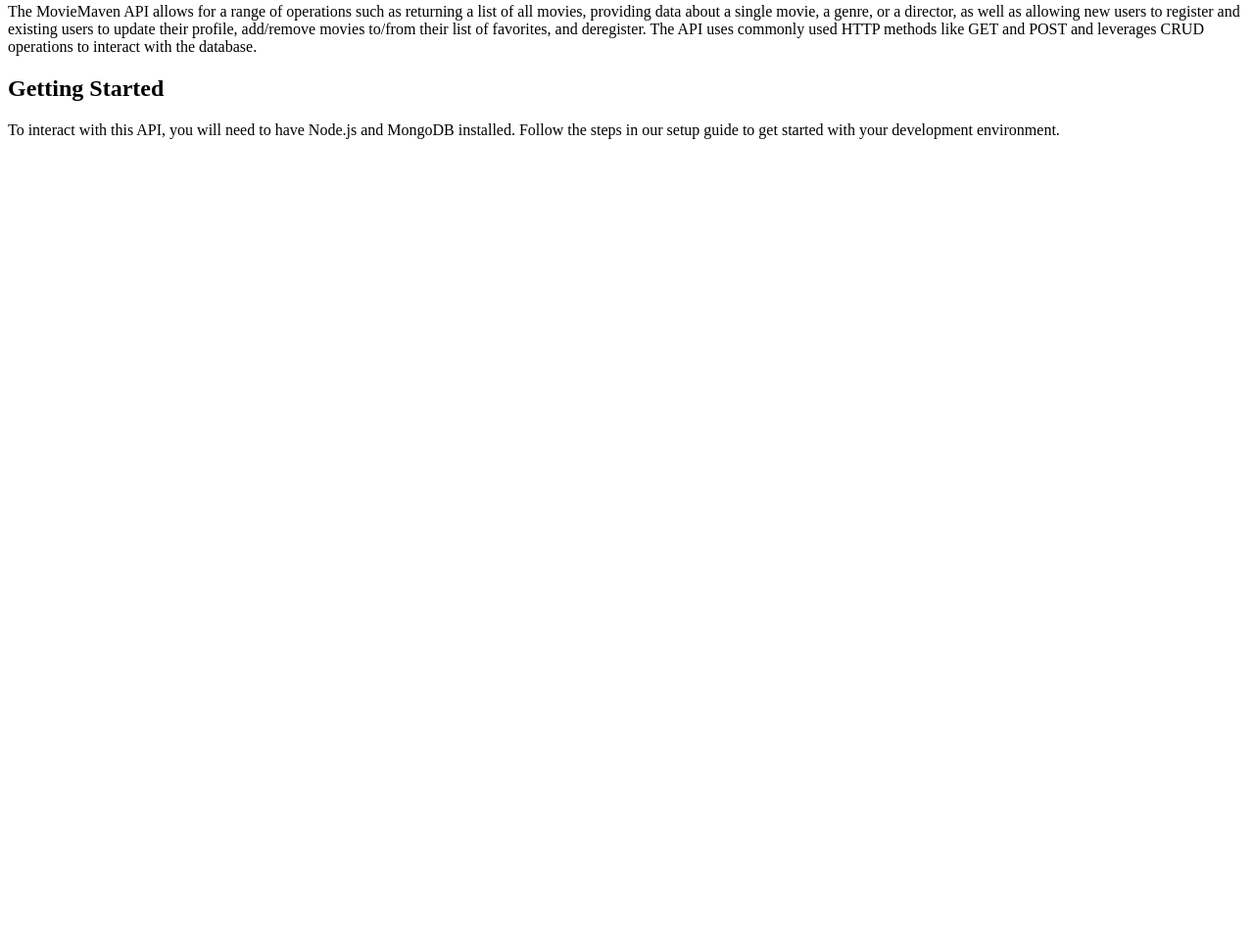
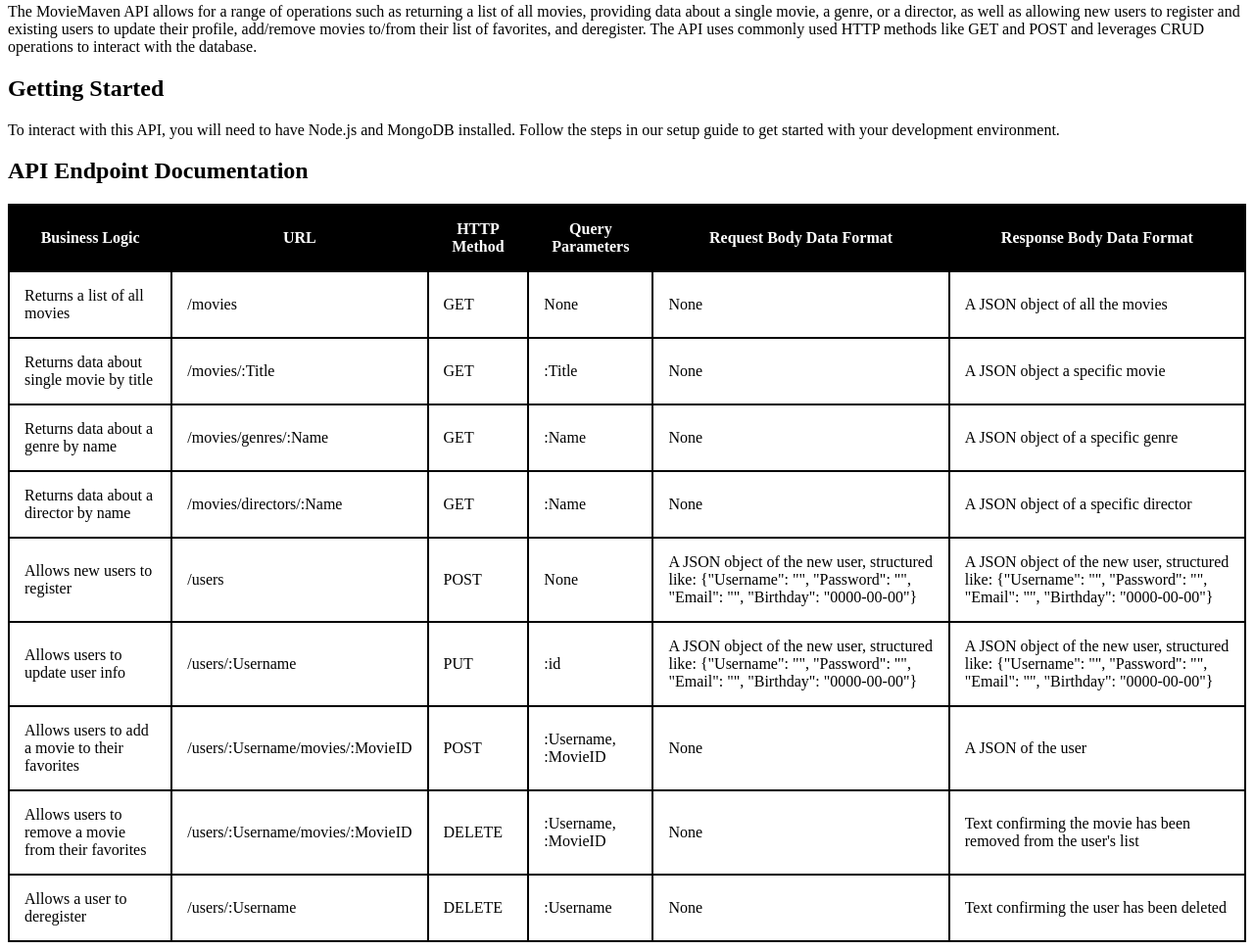
Before and after one commit to ninawiedrich/movie_api, a website: page public/documentation.html in a window 1280 px wide. Shown: the part 198-1168 px from the top of the page at 98% size. Before the commit the page ends 800 px from the top, so only its background shows below. Drawn offline with Linux system fonts and the light colour scheme.

Commit message:
added endpoint documentation

```diff
--- a/public/documentation.html
+++ b/public/documentation.html
@@ -4,6 +4,7 @@
     <meta charset="UTF-8" />
     <meta name="viewport" content="width=device-width, initial-scale=1.0" />
     <title>MovieMaven API Documentation</title>
+    <link rel="stylesheet" type="text/css" href="styles.css">
   </head>
   <body>
     <h1>MovieMaven</h1>
@@ -32,5 +33,94 @@
       installed. Follow the steps in our setup guide to get started with your
       development environment.
     </p>
-  </body>
+
+    <h2>API Endpoint Documentation</h2>
+
+    <table class="styled-table">
+      <thead>
+          <tr>
+              <th>Business Logic</th>
+              <th>URL</th>
+              <th>HTTP Method</th>
+              <th>Query Parameters</th>
+              <th>Request Body Data Format</th>
+              <th>Response Body Data Format</th>
+          </tr>
+      </thead>
+      <tbody>
+          <tr>
+              <td>Returns a list of all movies</td>
+              <td>/movies</td>
+              <td>GET</td>
+              <td>None</td>
+              <td>None</td>
+              <td>A JSON object of all the movies</td>
+          </tr>
+          <tr>
+              <td>Returns data about single movie by title</td>
+              <td>/movies/:Title</td>
+              <td>GET</td>
+              <td>:Title</td>
+              <td>None</td>
+              <td>A JSON object a specific movie</td>
+          </tr>
+          <tr>
+              <td>Returns data about a genre by name</td>
+              <td>/movies/genres/:Name</td>
+              <td>GET</td>
+              <td>:Name</td>
+              <td>None</td>
+              <td>A JSON object of a specific genre</td>
+          </tr>
+          <tr>
+              <td>Returns data about a director by name</td>
+              <td>/movies/directors/:Name</td>
+              <td>GET</td>
+              <td>:Name</td>
+              <td>None</td>
+              <td>A JSON object of a specific director</td>
+          </tr>
+          <tr>
+            <td>Allows new users to register</td>
+            <td>/users</td>
+            <td>POST</td>
+            <td>None</td>
+            <td>A JSON object of the new user, structured like: {"Username": "", "Password": "", "Email": "", "Birthday": "0000-00-00"}</td>
+            <td>A JSON object of the new user, structured like: {"Username": "", "Password": "", "Email": "", "Birthday": "0000-00-00"}</td>
+        </tr>
+          <tr>
+              <td>Allows users to update user info</td>
+              <td>/users/:Username</td>
+              <td>PUT</td>
+              <td>:id</td>
+              <td>A JSON object of the new user, structured like: {"Username": "", "Password": "", "Email": "", "Birthday": "0000-00-00"}</td>
+              <td>A JSON object of the new user, structured like: {"Username": "", "Password": "", "Email": "", "Birthday": "0000-00-00"}</td>
+          </tr>
+          <tr>
+              <td>Allows users to add a movie to their favorites</td>
+              <td>/users/:Username/movies/:MovieID</td>
+              <td>POST</td>
+              <td>:Username, :MovieID</td>
+              <td>None</td>
+              <td>A JSON of the user</td>
+          </tr>
+          <tr>
+              <td>Allows users to remove a movie from their favorites</td>
+              <td>/users/:Username/movies/:MovieID</td>
+              <td>DELETE</td>
+              <td>:Username, :MovieID</td>
+              <td>None</td>
+              <td>Text confirming the movie has been removed from the user's list</td>
+          </tr>
+          <tr>
+              <td>Allows a user to deregister</td>
+              <td>/users/:Username</td>
+              <td>DELETE</td>
+              <td>:Username</td>
+              <td>None</td>
+              <td>Text confirming the user has been deleted</td>
+          </tr>
+      </tbody>
+  </table>
+</body>
 </html>
--- /dev/null
+++ b/public/styles.css
@@ -0,0 +1,15 @@
+.styled-table {
+    width: 100%;
+    border: 1px solid black;
+    border-collapse: collapse;
+}
+
+.styled-table th, .styled-table td {
+    padding: 15px;
+    border: 2px solid black;
+}
+
+.styled-table thead {
+    background-color: black;
+    color: white;
+}
```
Also changed, not shown: index.js (+19 -2 lines).
